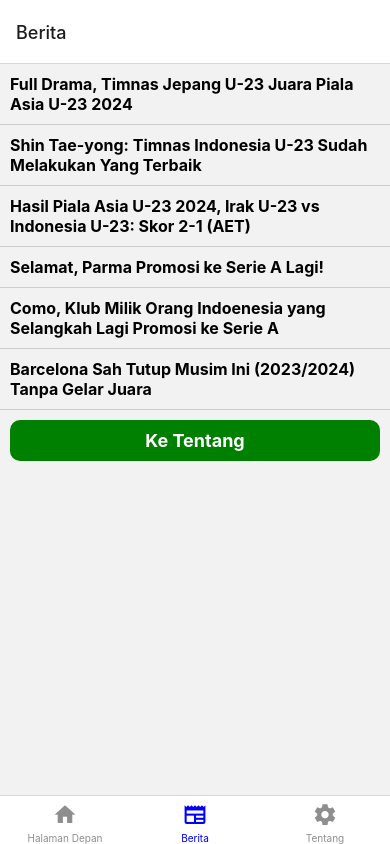
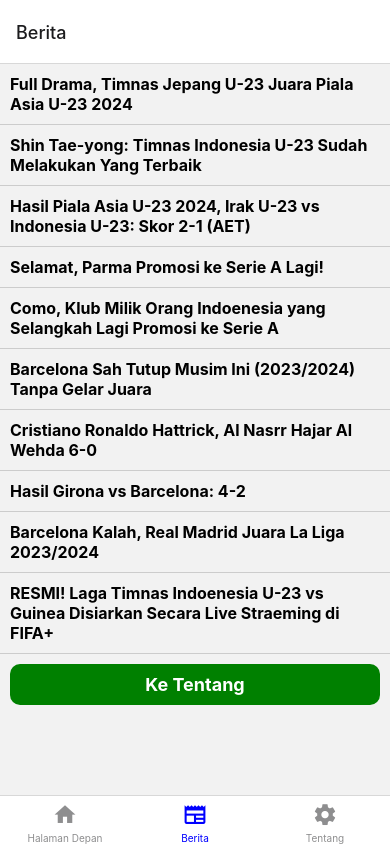
Before and after one commit to MOH-WAKID/UTS-MOBILE_PROGRAMMING-KABAR_BOLA, a React Native app: screen /Berita in a window 390 px wide. Built offline with nearby package versions, Linux system fonts and the light colour scheme.

Commit message:
Memberikan Berita Terbaru Sepak Bola di Menu Berita

```diff
--- a/src/screens/Berita.jsx
+++ b/src/screens/Berita.jsx
@@ -8,6 +8,10 @@
   {id: 4, title: 'Selamat, Parma Promosi ke Serie A Lagi!'},
   {id: 5, title: 'Como, Klub Milik Orang Indoenesia yang Selangkah Lagi Promosi ke Serie A'},
   {id: 6, title: 'Barcelona Sah Tutup Musim Ini (2023/2024) Tanpa Gelar Juara'},
+  {id: 7, title: 'Cristiano Ronaldo Hattrick, Al Nasrr Hajar Al Wehda 6-0'},
+  {id: 8, title: 'Hasil Girona vs Barcelona: 4-2'},
+  {id: 9, title: 'Barcelona Kalah, Real Madrid Juara La Liga 2023/2024'},
+  {id: 10, title: 'RESMI! Laga Timnas Indoenesia U-23 vs Guinea Disiarkan Secara Live Straeming di FIFA+'},
 
 ];
 
```
